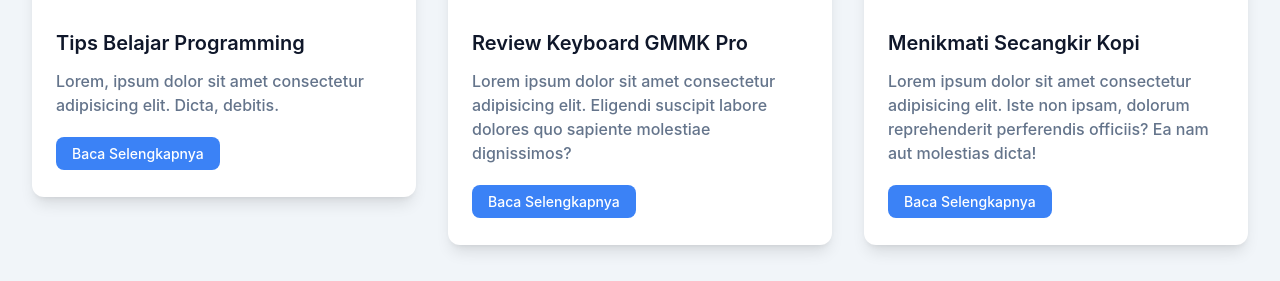
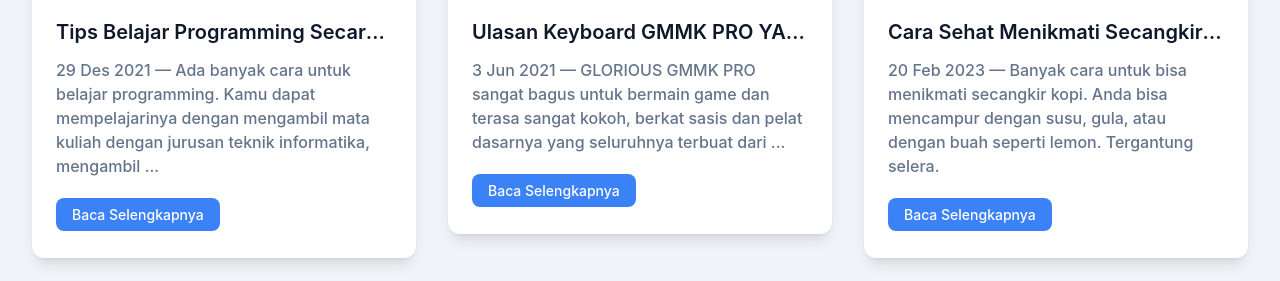
Before and after one commit to ardan90/ardan90.github.io, a website: page index.html in a window 1280 px wide. Shown: the part 3942-4223 px from the top of the page. Drawn offline with Linux system fonts and the light colour scheme.

Commit message:
portfolio tailwindcss

```diff
--- a/index.html
+++ b/index.html
@@ -246,10 +246,10 @@
                 </div>
                 <div class="mb-12 p-4 md:w-1/2">
                     <div class="rounded-md shadow-md overflow-hidden">
-                        <img src="dist/img/portfolio/3.png" alt="Landing Page" width="w-full" />
+                        <img src="dist/img/portfolio/4.png" alt="Landing Page" width="w-full" />
                     </div>
                     <h3 class="font-semibold text-xl text-dark mt-5 mb-3 dark:text-white">
-                        Education React designs, themes, templates and downloadable graphic elements on Dribbble
+                        <a href="https://ardan90.github.io/portfolio-tailwind-css/">Simple Landing Page Company</a>
                     </h3>
                     <p class="font-medium text-base text-secondary">Lorem ipsum dolor sit amet, consectetur adipisicing elit.
                         Labore incidunt dignissimos quae!
@@ -287,10 +287,10 @@
                     <div class="bg-white rounded-xl shadow-lg overflow-hidden mb-10 dark:bg-slate-800">
                         <img src="https://source.unsplash.com/360x200?programming" alt="Programming" class="w-full">
                         <div class="py-8 px-6">
-                            <h3><a href="#" class="block mb-3 font-semibold text-xl text-dark hover:text-primary
-                                truncate dark:text-white">Tips Belajar Programming</a></h3>
-                            <p class="font-medium text-base text-secondary mb-6">Lorem, ipsum dolor sit amet consectetur adipisicing elit. Dicta, debitis.</p>
-                            <a href="#" class="font-medium text-sm text-white bg-primary
+                            <h3><a href="https://www.dicoding.com/blog/belajar-programming-secara-otodidak/" class="block mb-3 font-semibold text-xl text-dark hover:text-primary
+                                truncate dark:text-white">Tips Belajar Programming Secara Otodidak - Dicoding Blog</a></h3>
+                            <p class="font-medium text-base text-secondary mb-6">29 Des 2021 — Ada banyak cara untuk belajar programming. Kamu dapat mempelajarinya dengan mengambil mata kuliah dengan jurusan teknik informatika, mengambil ...</p>
+                            <a href="https://www.dicoding.com/blog/belajar-programming-secara-otodidak/" class="font-medium text-sm text-white bg-primary
                             py-2 px-4 rounded-lg hover:opacity-80">Baca Selengkapnya</a>
                         </div>
                     </div>
@@ -298,12 +298,12 @@
 
                 <div class="w-full px-4 lg:w-1/2 xl:w-1/3">
                     <div class="bg-white rounded-xl shadow-lg overflow-hidden mb-10 dark:bg-slate-800">
-                        <img src="https://source.unsplash.com/360x200?mechanical+⌨ " alt="Programming" class="w-full">
+                        <img src="https://source.unsplash.com/360x200?mechanical+⌨" alt="Programming" class="w-full">
                         <div class="py-8 px-6">
-                            <h3><a href="#" class="block mb-3 font-semibold text-xl text-dark hover:text-primary
-                                truncate dark:text-white">Review Keyboard GMMK Pro</a></h3>
-                            <p class="font-medium text-base text-secondary mb-6">Lorem ipsum dolor sit amet consectetur adipisicing elit. Eligendi suscipit labore dolores quo sapiente molestiae dignissimos?</p>
-                            <a href="#" class="font-medium text-sm text-white bg-primary
+                            <h3><a href="https://www.rtings.com/keyboard/reviews/glorious/gmmk-pro" class="block mb-3 font-semibold text-xl text-dark hover:text-primary
+                                truncate dark:text-white">Ulasan Keyboard GMMK PRO YANG MULIA</a></h3>
+                            <p class="font-medium text-base text-secondary mb-6">3 Jun 2021 — GLORIOUS GMMK PRO sangat bagus untuk bermain game dan terasa sangat kokoh, berkat sasis dan pelat dasarnya yang seluruhnya terbuat dari ...</p>
+                            <a href="https://www.rtings.com/keyboard/reviews/glorious/gmmk-pro" class="font-medium text-sm text-white bg-primary
                             py-2 px-4 rounded-lg hover:opacity-80">Baca Selengkapnya</a>
                         </div>
                     </div>
@@ -313,10 +313,10 @@
                     <div class="bg-white rounded-xl shadow-lg overflow-hidden mb-10 dark:bg-slate-800">
                         <img src="https://source.unsplash.com/360x200?coffe" alt="Programming" class="w-full">
                         <div class="py-8 px-6">
-                            <h3><a href="#" class="block mb-3 font-semibold text-xl text-dark hover:text-primary
-                                truncate dark:text-white">Menikmati Secangkir Kopi</a></h3>
-                            <p class="font-medium text-base text-secondary mb-6">Lorem ipsum dolor sit amet consectetur adipisicing elit. Iste non ipsam, dolorum reprehenderit perferendis officiis? Ea nam aut molestias dicta!</p>
-                            <a href="#" class="font-medium text-sm text-white bg-primary
+                            <h3><a href="https://www.detik.com/jabar/kuliner/d-6576949/cara-sehat-menikmati-secangkir-kopi" class="block mb-3 font-semibold text-xl text-dark hover:text-primary
+                                truncate dark:text-white">Cara Sehat Menikmati Secangkir Kopi</a></h3>
+                            <p class="font-medium text-base text-secondary mb-6">20 Feb 2023 — Banyak cara untuk bisa menikmati secangkir kopi. Anda bisa mencampur dengan susu, gula, atau dengan buah seperti lemon. Tergantung selera.</p>
+                            <a href="https://www.detik.com/jabar/kuliner/d-6576949/cara-sehat-menikmati-secangkir-kopi" class="font-medium text-sm text-white bg-primary
                             py-2 px-4 rounded-lg hover:opacity-80">Baca Selengkapnya</a>
                         </div>
                     </div>
```
Also changed, not shown: dist/img/portfolio/4.png.
